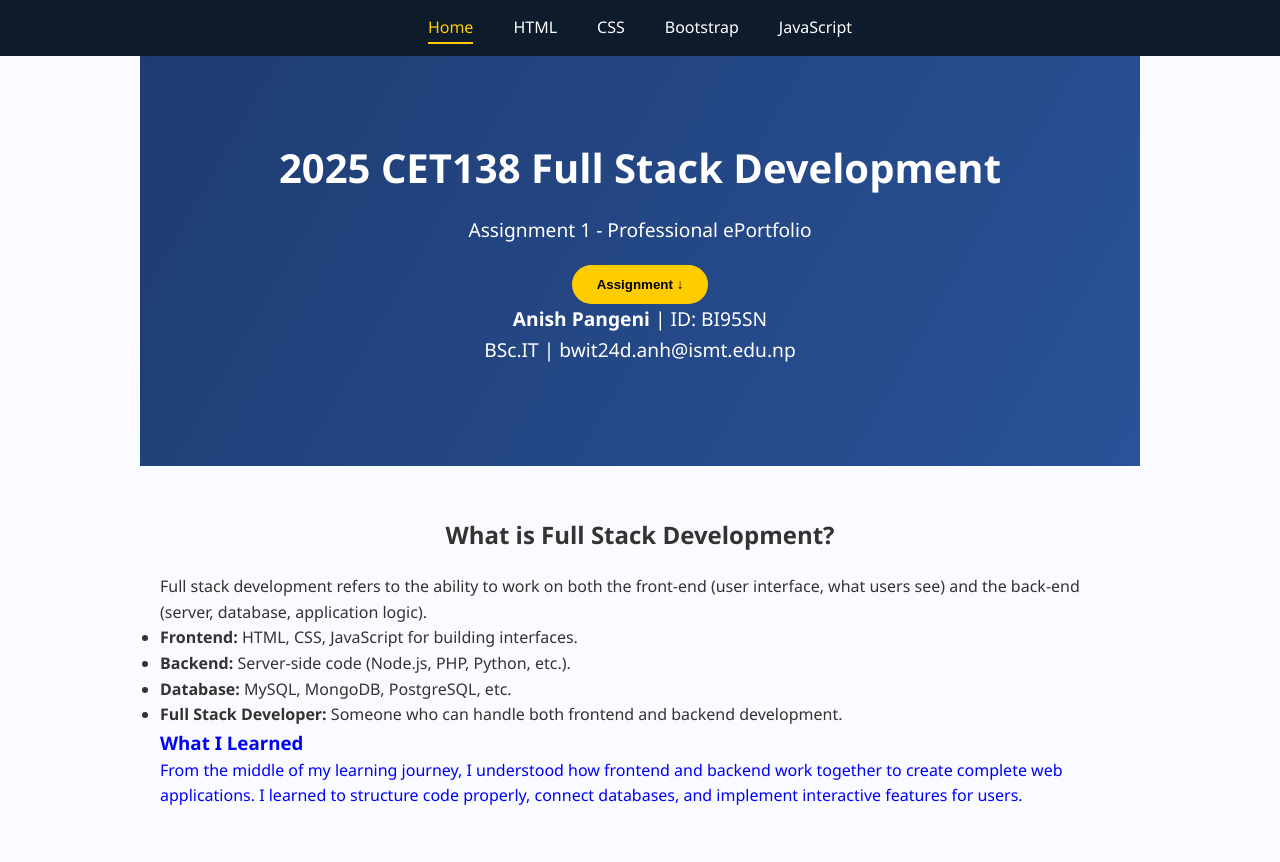
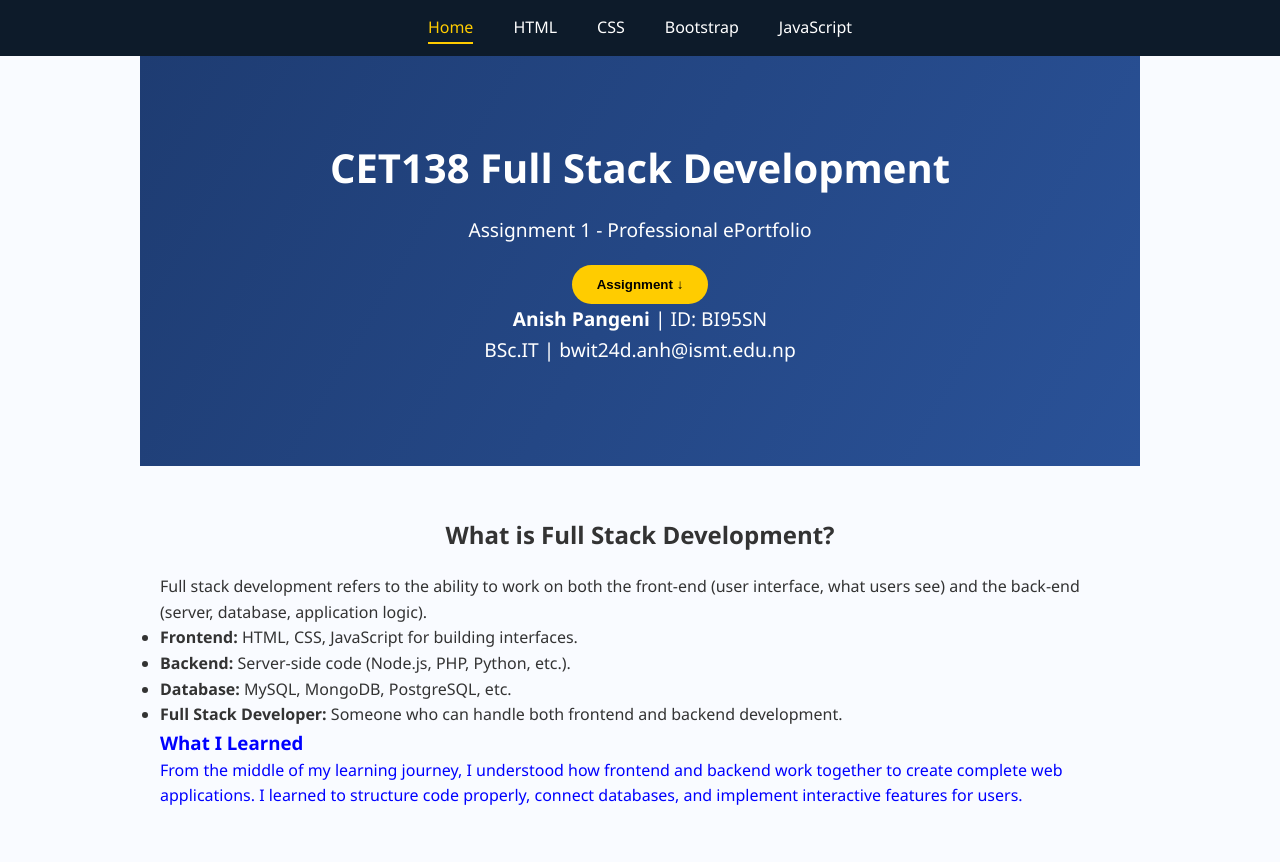
Before and after one commit to vivaanish/CET138-Full-Stack-Development-ANISH-PANGENI-BI95SN-, a plain HTML site: page index.html in a window 1280 px wide. Shown: the top 862 px of the page. Drawn offline with Linux system fonts and the light colour scheme.

Commit message:
Iindex.html

```diff
--- a/index.html
+++ b/index.html
@@ -21,7 +21,7 @@
   </header>
 
   <section class="hero">
-    <h1>2025 CET138 Full Stack Development</h1>
+    <h1>CET138 Full Stack Development</h1>
     <p>Assignment 1 - Professional ePortfolio</p>
     <button onclick="scrollToContent()"> Assignment ↓</button>
     <p class="student-info">
```
